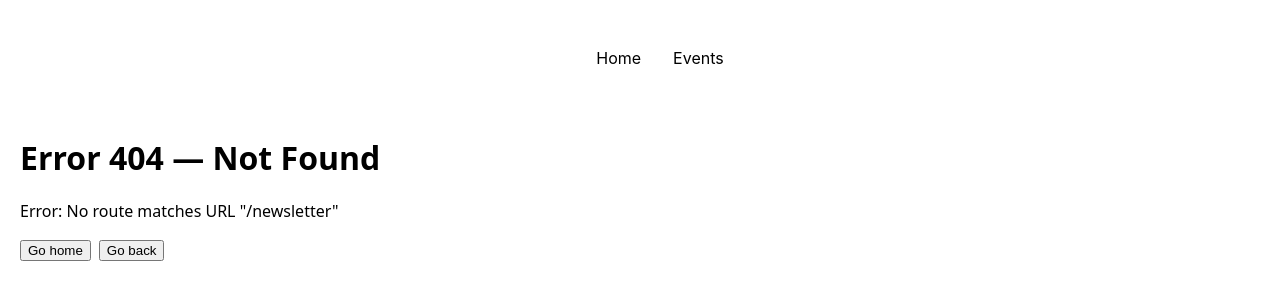
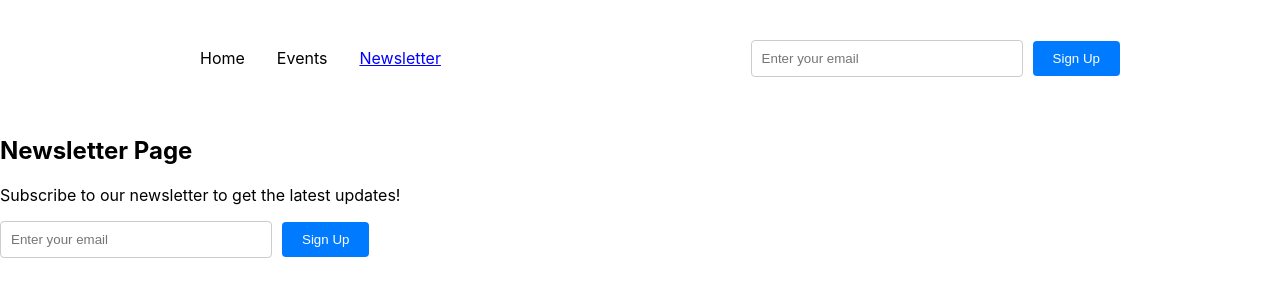
Before and after one commit to PrashantPathak04/all-router, a React (Create React App) app in the folder react-router-example/: page /newsletter in a window 1280 px wide. Before the commit this address had no page. Shown: the top 300 px of the page. Built offline with nearby package versions, Linux system fonts and the light colour scheme.

Commit message:
useFetcher

```diff
--- a/react-router-example/src/App.js
+++ b/react-router-example/src/App.js
@@ -9,6 +9,8 @@
 import EventsRoot from "./pages/EventsRoot";
 import EventDetail,{loader as eventDetailLoader,action as deleteAction} from "./pages/EventDetail";
 import ErrorDetail from "./pages/ErrorDetail";
+import {action as NewsletterAction} from "./pages/Newsletter";
+import NewsletterSignup from "./pages/NewsletterSignup";
 
 const router = createBrowserRouter([
   {
@@ -27,6 +29,7 @@
         ],
       },
       { path: "events/add", element: <NewEvent />, action: eventSaveAction},
+      { path: "newsletter", element: <NewsletterSignup />, action: NewsletterAction},
     ],
   },
 ]);
--- a/react-router-example/src/pages/Event.js
+++ b/react-router-example/src/pages/Event.js
@@ -1,4 +1,4 @@
-import { Link, Outlet, useLoaderData, useNavigate } from "react-router-dom";
+import { Link, useLoaderData, useNavigate } from "react-router-dom";
 
 export default function Event() {
   const events = useLoaderData();
--- /dev/null
+++ b/react-router-example/src/pages/Newsletter.js
@@ -0,0 +1,62 @@
+
+import { useFetcher } from "react-router-dom";
+const Newsletter = () => {
+    const fetcher = useFetcher();
+    const email = fetcher.formData ? fetcher.formData.get("email") : "";
+    const state = fetcher.state;
+    const data = fetcher.data;
+
+    console.log("Fetcher State:", state);
+    console.log("Fetcher Data:", data);
+  const handleSubmit = (e) => {
+    e.preventDefault();
+    const form = e.target;
+    const formData = new FormData(form);
+    fetcher.submit(formData, { method: "post", action: "/newsletter" });
+
+    form.reset();
+
+  };
+
+  return (
+    <fetcher.Form method="post" action="/newsletter" onSubmit={handleSubmit} style={{ display: "flex", alignItems: "center" }}>
+      <input
+        type="email"
+        name="email"
+        placeholder="Enter your email"
+        defaultValue={email}
+        required
+        style={{
+          padding: "10px",
+          width: "250px",
+          marginRight: "10px",
+          borderRadius: "4px",
+          border: "1px solid #ccc",
+        }}
+      />
+
+      <button
+        type="submit"
+         style={{
+        padding: "10px 20px",
+        backgroundColor: "#007bff",
+        color: "white",
+        border: "none",
+        borderRadius: "4px",
+        cursor: "pointer",
+      }}
+      >
+        Sign Up
+      </button>
+    </fetcher.Form>
+  );
+};
+
+export default Newsletter;
+
+export async function action({ request }) {
+  const data = await request.formData();
+  const email = data.get("email");
+  console.log("User signed up with email:", email);
+  return { message: "Signed up successfully", email };
+}
--- /dev/null
+++ b/react-router-example/src/pages/NewsletterSignup.js
@@ -0,0 +1,20 @@
+import Newsletter from "./Newsletter";
+
+const NewsletterSignup = () => {
+  return (
+    <section>
+      <p />
+      <h1>Newsletter Page</h1>
+      <p>Subscribe to our newsletter to get the latest updates!</p>
+      <Newsletter />
+    </section>
+  );
+};
+export default NewsletterSignup;
+
+export async function action({ request }) {
+  const data = await request.formData();
+  const email = data.get("email");
+  console.log("User signed up with email:", email);
+  return { message: "Signed up successfully" };
+}
--- a/react-router-example/src/pages/Root.js
+++ b/react-router-example/src/pages/Root.js
@@ -1,10 +1,11 @@
 import { NavLink, Outlet } from "react-router-dom";
 import styles from './Root.module.css';
+import Newsletter from "./Newsletter";
 export default function Root() {
   return (
     <>
       <header className={styles.header}>
-        <nav>
+        <nav className={styles.navbar}>
           <ul className={styles.list}>
             <li>
               <NavLink to="/" className={({ isActive }) => (isActive ? styles.active : undefined)}>Home</NavLink>
@@ -12,7 +13,11 @@
             <li>
               <NavLink to="events" className={({ isActive }) => (isActive ? styles.active : undefined)}>Events</NavLink>
             </li>
+            <li>
+              <NavLink to="newsletter" className={({ isActive }) => (isActive ? styles.active : undefined)}>Newsletter</NavLink>
+            </li>
           </ul>
+             <Newsletter />
         </nav>
       </header>
       <main>
--- a/react-router-example/src/pages/Root.module.css
+++ b/react-router-example/src/pages/Root.module.css
@@ -22,3 +22,9 @@
   color: blue;
   text-decoration: underline;
 }
+
+.navbar {
+ display: flex;
+ justify-content: space-between;
+ width: 100%;
+}
```
